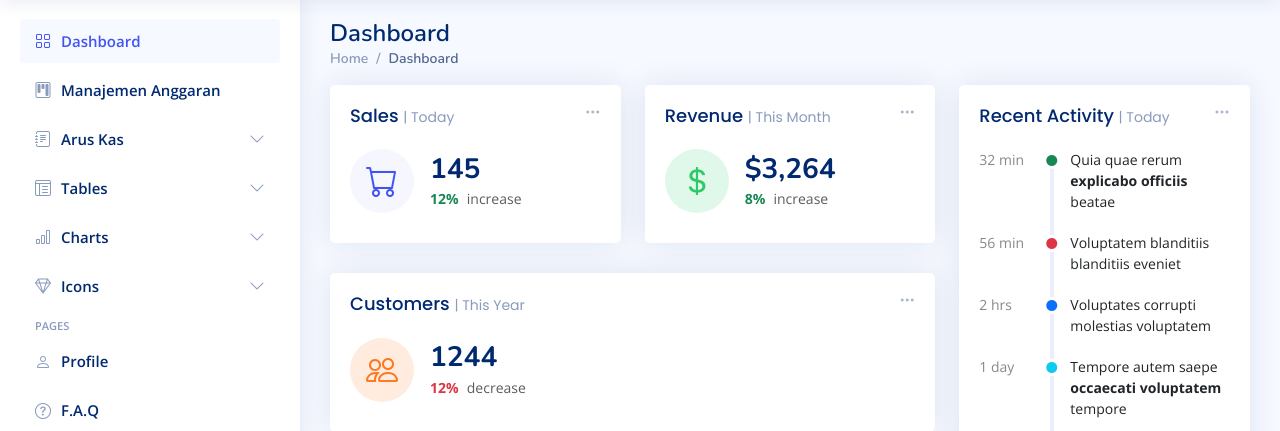
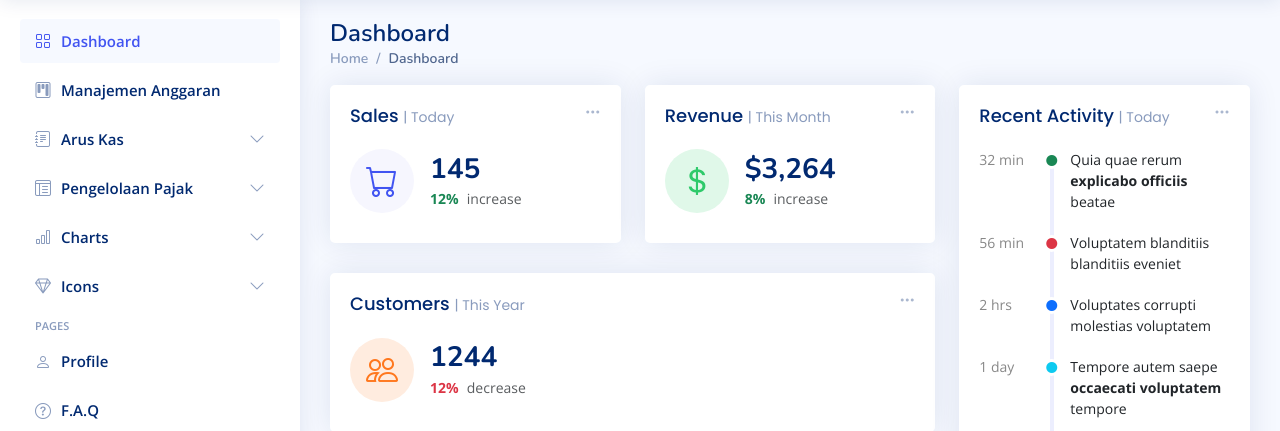
Before and after one commit to panggah10/sikeu, a PHP site: page /index.php in a window 1280 px wide. Shown: the part 61-492 px from the top of the page. Run offline with PHP 8.4, Linux system fonts and the light colour scheme; some libraries are stand-ins or nearby versions.

Commit message:
Tambah Fitur
pengelolaan pajak

```diff
--- a/template/sidebar.php
+++ b/template/sidebar.php
@@ -26,7 +26,7 @@
 
         <li class="nav-item">
             <a class="nav-link collapsed" data-bs-target="#tables-nav" data-bs-toggle="collapse" href="#">
-                <i class="bi bi-layout-text-window-reverse"></i><span>Tables</span><i class="bi bi-chevron-down ms-auto"></i>
+                <i class="bi bi-layout-text-window-reverse"></i><span>Pengelolaan Pajak</span><i class="bi bi-chevron-down ms-auto"></i>
             </a>
             <ul id="tables-nav" class="nav-content collapse " data-bs-parent="#sidebar-nav">
                 <li>
```
